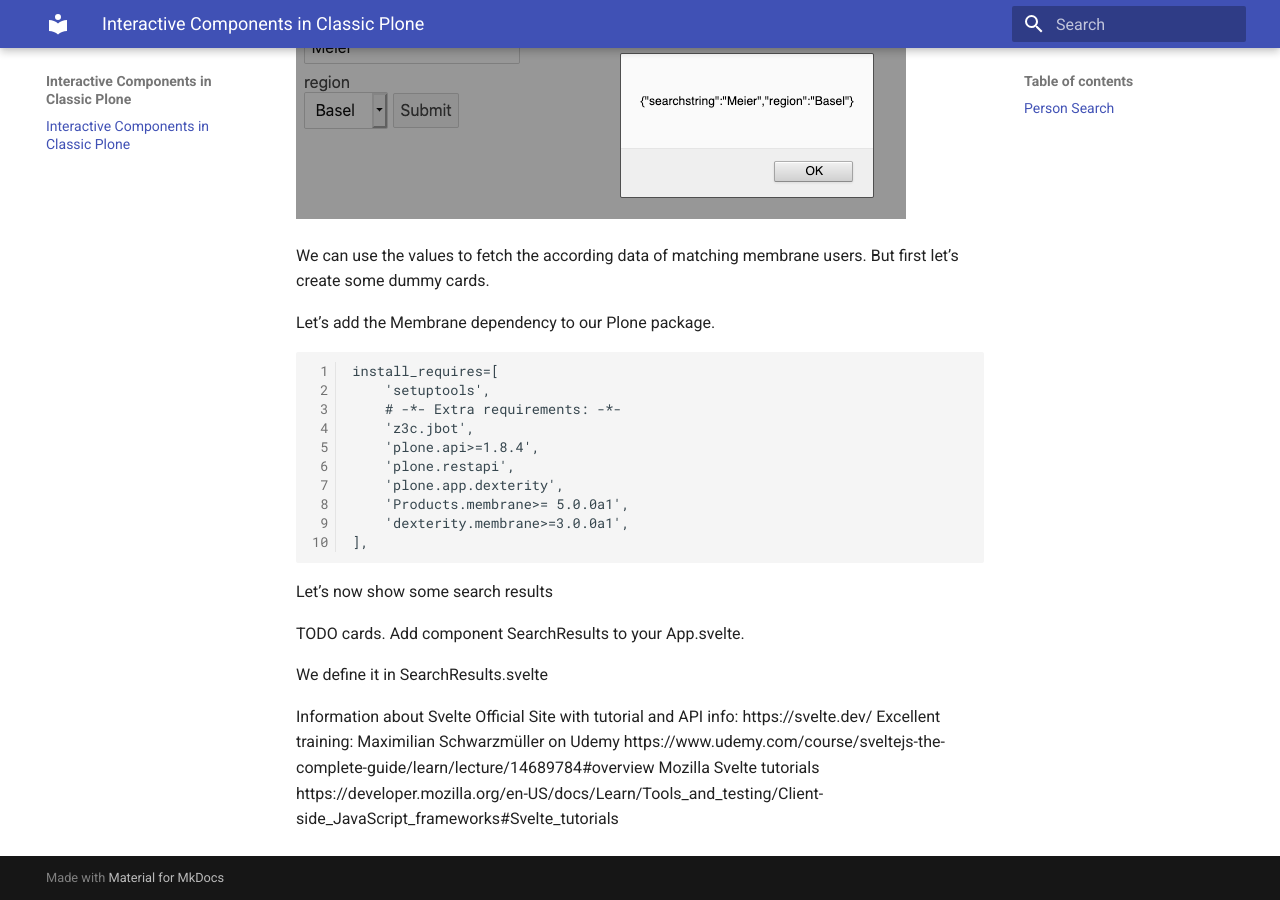
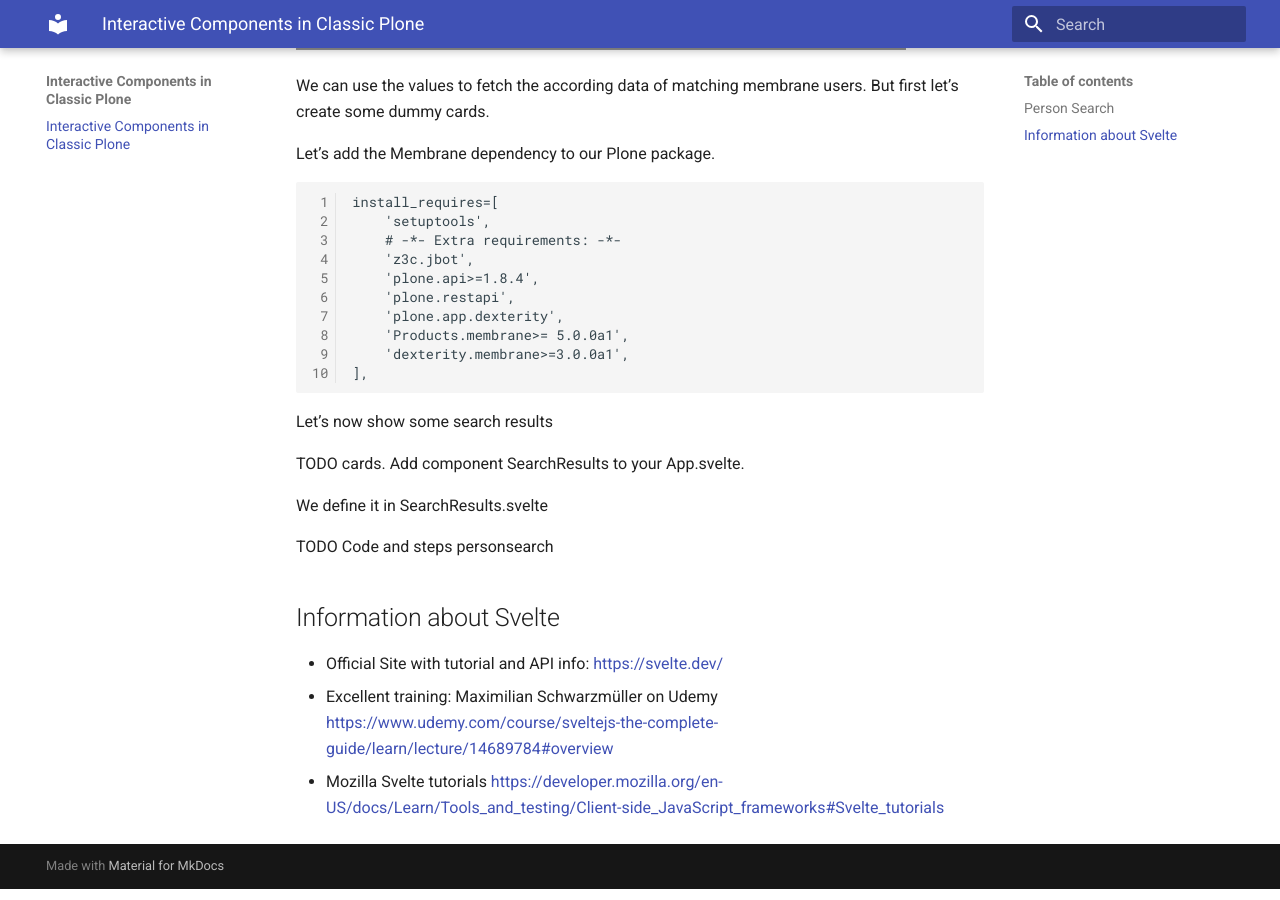
Before and after one commit to rohberg/talk-interactive-components-in-classic-plone, an MkDocs documentation site: the page built from docs/index.md, in a window 1280 px wide and 900 px high, scrolled down 4078 px. Built offline with MkDocs 1.6.1 and Material for MkDocs 9.7.7, drawn with Linux system fonts in a browser that asks for light colours; some of the changed text lies outside the part shown.

Commit message:
Update index.md

```diff
--- a/docs/index.md
+++ b/docs/index.md
@@ -171,9 +168,9 @@ Add component SearchResults to your App.svelte.
 
 We define it in SearchResults.svelte
 
+TODO Code and steps personsearch
 
-
-Information about Svelte
-Official Site with tutorial and API info: https://svelte.dev/
-Excellent training: Maximilian Schwarzmüller on Udemy https://www.udemy.com/course/sveltejs-the-complete-guide/learn/lecture/14689784#overview
-Mozilla Svelte tutorials https://developer.mozilla.org/en-US/docs/Learn/Tools_and_testing/Client-side_JavaScript_frameworks#Svelte_tutorials
+## Information about Svelte
+* Official Site with tutorial and API info: [https://svelte.dev/](https://svelte.dev/)
+* Excellent training: Maximilian Schwarzmüller on Udemy [https://www.udemy.com/course/sveltejs-the-complete-guide/learn/lecture/14689784#overview](https://www.udemy.com/course/sveltejs-the-complete-guide/learn/lecture/14689784#overview)
+* Mozilla Svelte tutorials [https://developer.mozilla.org/en-US/docs/Learn/Tools_and_testing/Client-side_JavaScript_frameworks#Svelte_tutorials](https://developer.mozilla.org/en-US/docs/Learn/Tools_and_testing/Client-side_JavaScript_frameworks#Svelte_tutorials)
```
Also changed, not shown: other parts of docs/index.md (+2 -5 lines).
